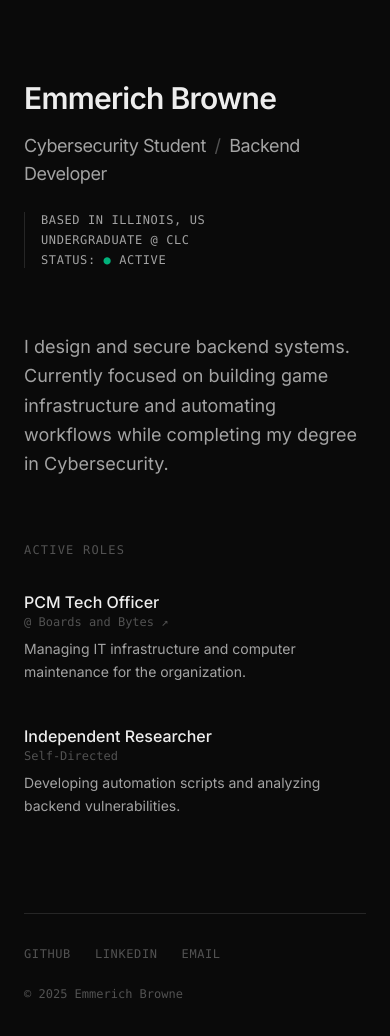
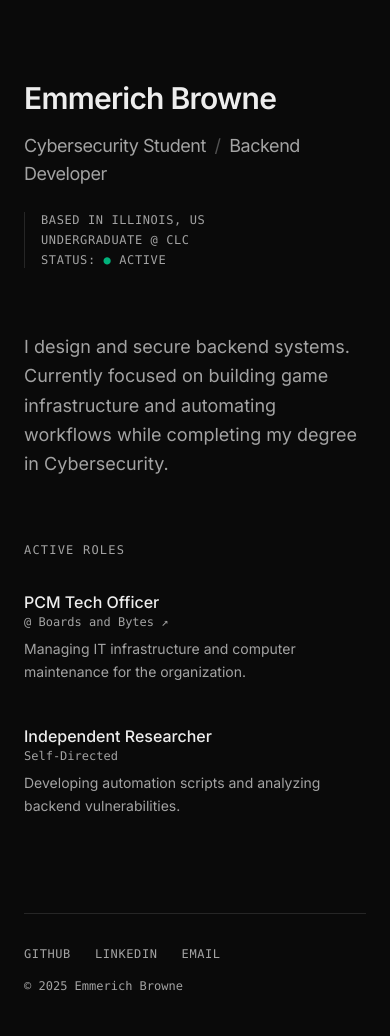
Before and after one commit to emmerichdev/personal-site, a React (Vite) app: page / in a window 390 px wide. Shown: the top 1036 px of the page. Built offline with nearby package versions, Linux system fonts and the light colour scheme.

Commit message:
Update text color scheme in AboutSection and SocialLinks components; adjust layout in App component for improved responsiveness.

```diff
--- a/src/App.tsx
+++ b/src/App.tsx
@@ -29,11 +29,11 @@ function App() {
         <AboutSection />
 
         <footer className="mt-24 pt-8 border-t border-neutral-border">
-          <div className="flex flex-col-reverse sm:flex-row sm:items-center justify-between gap-6">
-            <span className="font-mono text-xs text-neutral-text-tertiary">
+          <div className="flex flex-col sm:flex-row sm:items-center sm:justify-between gap-4 sm:gap-6">
+            <SocialLinks />
+            <span className="font-mono text-xs text-neutral-text-secondary">
               © {new Date().getFullYear()} Emmerich Browne
             </span>
-            <SocialLinks />
           </div>
         </footer>
       </main>
--- a/src/components/AboutSection.tsx
+++ b/src/components/AboutSection.tsx
@@ -9,7 +9,7 @@ export default function AboutSection() {
       </section>
 
       <section>
-        <h2 className="font-mono text-xs font-medium text-neutral-text-tertiary uppercase tracking-widest mb-8">
+        <h2 className="font-mono text-xs font-medium text-neutral-text-secondary uppercase tracking-widest mb-8">
           Active Roles
         </h2>
 
@@ -23,7 +23,7 @@ export default function AboutSection() {
                 href="https://www.instagram.com/clcboardsnbytes/"
                 target="_blank"
                 rel="noopener noreferrer"
-                className="font-mono text-xs text-neutral-text-tertiary hover:text-emerald-400 transition-colors"
+                className="font-mono text-xs text-neutral-text-secondary hover:text-emerald-400 transition-colors"
               >
                 @ Boards and Bytes ↗
               </a>
@@ -38,7 +38,7 @@ export default function AboutSection() {
               <h3 className="text-base font-medium text-neutral-text">
                 Independent Researcher
               </h3>
-              <span className="font-mono text-xs text-neutral-text-tertiary">
+              <span className="font-mono text-xs text-neutral-text-secondary">
                 Self-Directed
               </span>
             </div>
--- a/src/components/SocialLinks.tsx
+++ b/src/components/SocialLinks.tsx
@@ -13,7 +13,7 @@ export default function SocialLinks() {
           href={link.url}
           target="_blank"
           rel="noopener noreferrer"
-          className="font-mono text-xs text-neutral-text-tertiary hover:text-white transition-colors uppercase tracking-wider"
+          className="font-mono text-xs text-neutral-text-secondary hover:text-white transition-colors uppercase tracking-wider"
         >
           {link.name}
         </a>
```
